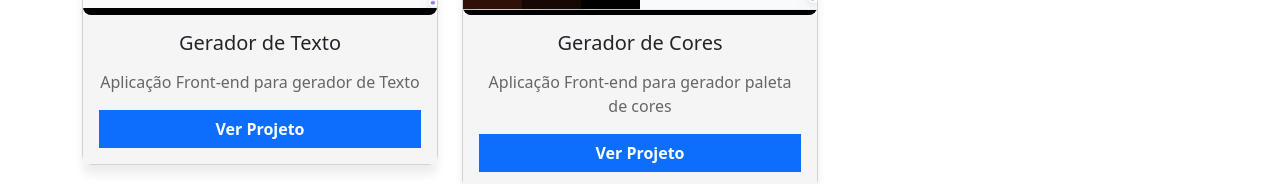
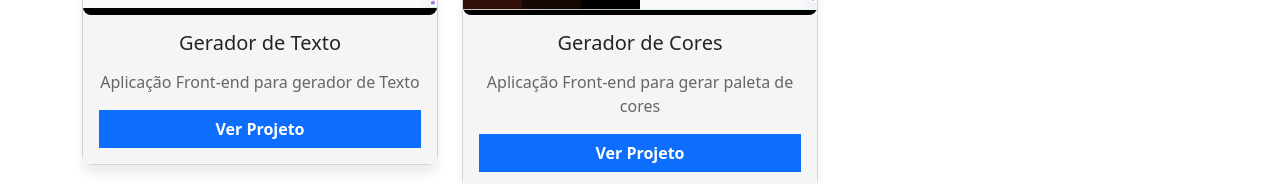
Before and after one commit to ernestondula12/Arsenal-projetos, a React (Create React App) app: page / in a window 1280 px wide. Shown: the part 1785-1969 px from the top of the page. Built offline with nearby package versions, Linux system fonts and the light colour scheme.

Commit message:
Atualização da descrição do projeto Gerador de cores

```diff
--- a/src/data.js
+++ b/src/data.js
@@ -73,7 +73,7 @@ const projetos = [
     id: 11,
     title: "Gerador de Cores",
     img: "./images/GeradorCor.png",
-    description: 'Aplicação Front-end para gerador paleta de cores',
+    description: 'Aplicação Front-end para gerar paleta de cores',
     site: "https://gerador-de-cores-eight.vercel.app/"
   },
   ]
```
